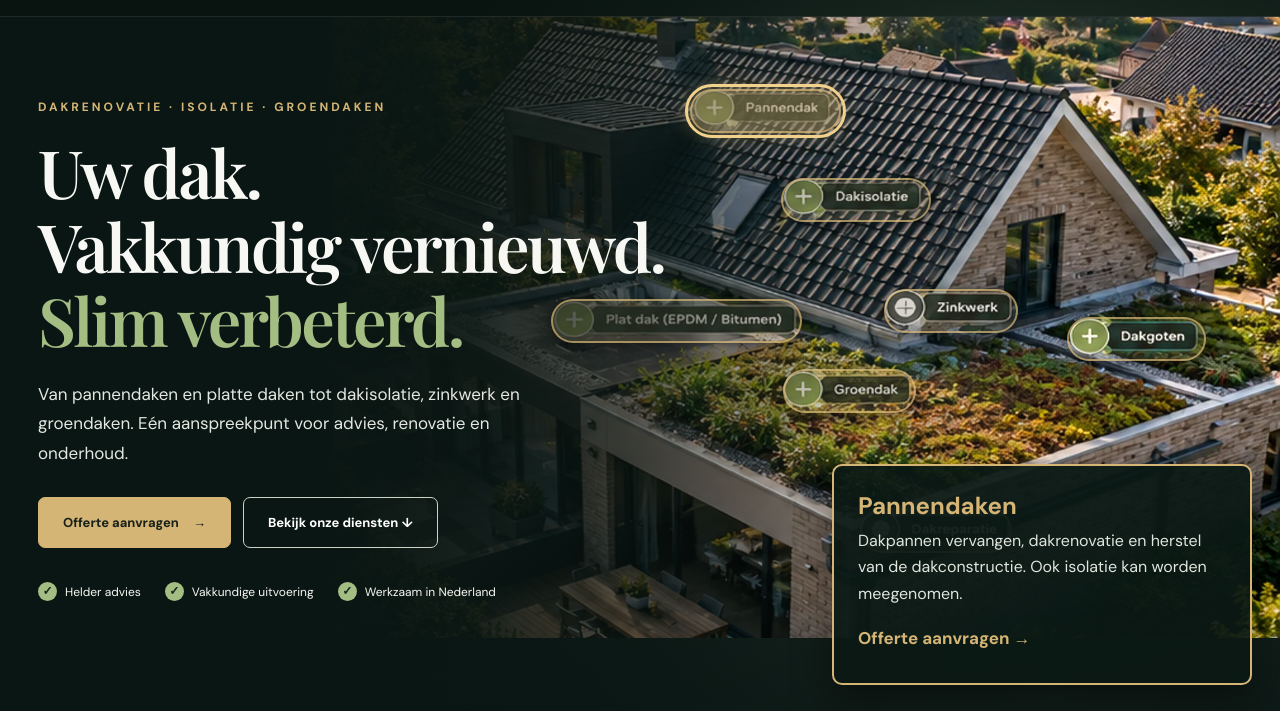
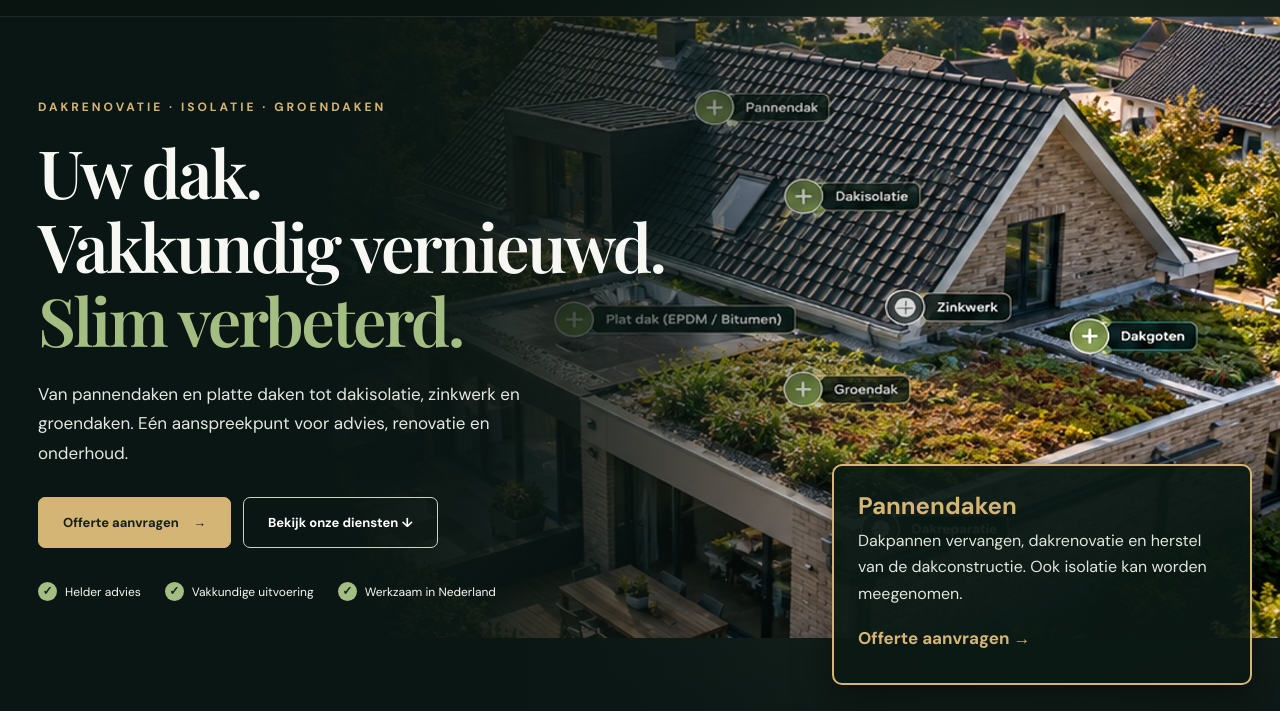
Before and after one commit to GreenSolutions1/green-solutions-website, a plain HTML site: page index.html in a window 1280 px wide. Both pictures are taken after a click on the button "Pannendaken". Shown: the part 89-800 px from the top of the page. Drawn offline with nearby package versions, Linux system fonts and the light colour scheme.

Commit message:
Enhance hotspot styles for accessibility and interaction
Updated styling for interactive hotspots to improve accessibility and visual feedback.

```diff
--- a/index.html
+++ b/index.html
@@ -90,23 +90,53 @@
   }
 }
 
-/* Knoppen duidelijker en gemakkelijker aanklikbaar */
-.hotspot {
-  border: 2px solid #d5b575b3;
-  background: #d5b57520;
-  border-radius: 24px;
-  min-height: 44px;
-  box-shadow: 0 2px 12px #0008;
-  transition: background .2s, box-shadow .2s;
+/* Uniforme klikvlakken op de interactieve woning */
+.house-hotspots .hotspot {
+  box-sizing: border-box;
+  min-width: 0;
+  min-height: 0;
+  padding: 0;
+  border: 2px solid transparent;
+  border-radius: 30px;
+  outline: none;
+  background: transparent;
+  box-shadow: none;
+  cursor: pointer;
+  transition:
+    border-color 0.2s ease,
+    background-color 0.2s ease,
+    box-shadow 0.2s ease;
 }
 
-.hotspot:hover,
-.hotspot:focus-visible,
-.hotspot[aria-pressed="true"] {
-  background: #d5b57565;
-  outline: 3px solid #f1d18c;
-  outline-offset: 2px;
-  box-shadow: 0 0 20px #d5b57588;
+/* Alleen goudkleurige gloed bij hover */
+@media (hover: hover) {
+  .house-hotspots .hotspot:hover {
+    border-color: #e5c17b;
+    background: rgba(213, 181, 117, 0.14);
+    box-shadow: 0 0 16px rgba(213, 181, 117, 0.4);
+  }
+}
+
+/* Toegankelijk voor toetsenbordgebruikers */
+.house-hotspots .hotspot:focus-visible {
+  outline: 2px solid #e5c17b;
+  outline-offset: 3px;
+}
+
+/* Geen blijvende gloed na aanklikken */
+.house-hotspots .hotspot[aria-pressed="true"] {
+  border-color: transparent;
+  background: transparent;
+  box-shadow: none;
+}
+
+/* Ook geselecteerde knop licht op bij hover */
+@media (hover: hover) {
+  .house-hotspots .hotspot[aria-pressed="true"]:hover {
+    border-color: #e5c17b;
+    background: rgba(213, 181, 117, 0.14);
+    box-shadow: 0 0 16px rgba(213, 181, 117, 0.4);
+  }
 }
 
 /* Informatiekaart beter leesbaar */
```
